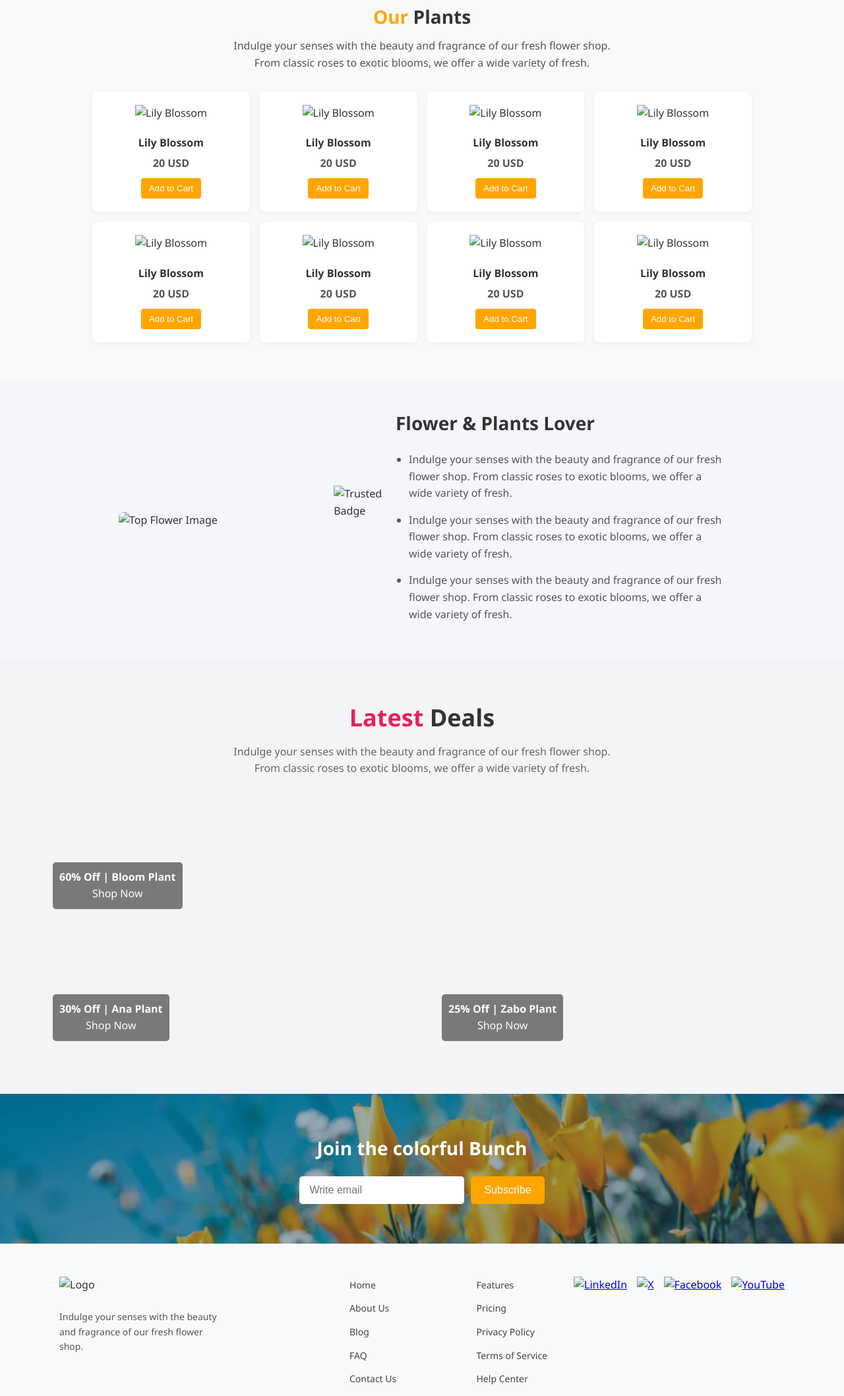
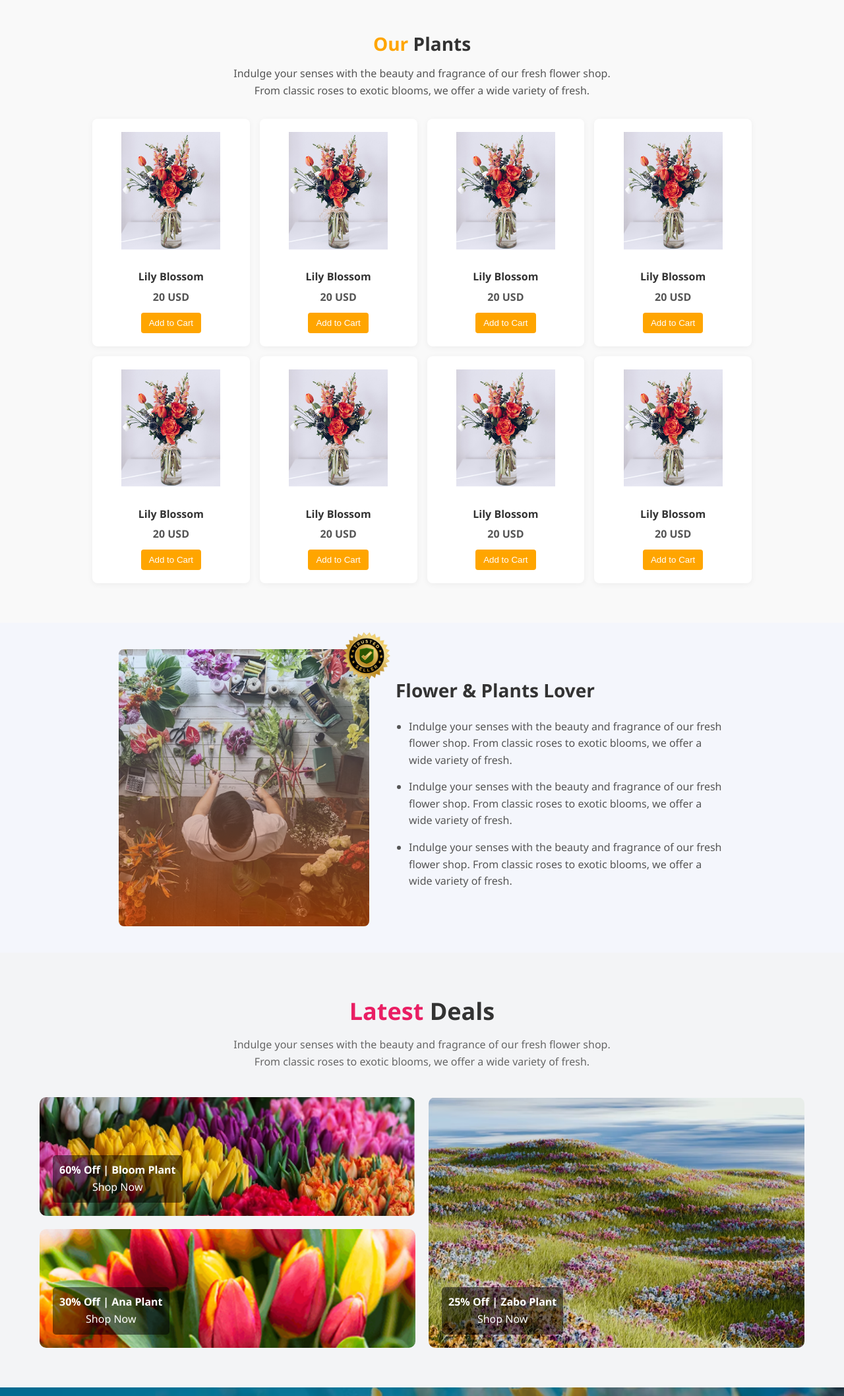
Before and after one commit to SaifProject/Flower-shop, a plain HTML site: page index.html in a window 1280 px wide. Shown: the part 407-2523 px from the top of the page at 66% size. Drawn offline with Linux system fonts and the light colour scheme.

Commit message:
img poblem solve

```diff
--- a/index.html
+++ b/index.html
@@ -19,7 +19,7 @@
       <a href="#">About Us</a>
     </nav>
     <div class="cart">
-      <img src="../sample-flower-image.png" alt="Cart" />
+      <img src="./assets/sample-flower-image.png" alt="Cart" />
       <span>Cart (59$)</span>
     </div>
   </header>
@@ -34,7 +34,7 @@
       </p>
     </div>
     <div class="hero-image">
-      <img src="../hero-flower.png" alt="Flower Image" />
+      <img src="../assets/hero-flower.png" alt="Flower Image" />
     </div>
   </section>
 
@@ -48,56 +48,56 @@
     <div class="product-grid">
       <!-- Repeat this card as needed -->
       <div class="product-card">
-        <img src="../sample-flower-image.png" alt="Lily Blossom">
+        <img src="./assets/sample-flower-image.png" alt="Lily Blossom">
         <h3>Lily Blossom</h3>
         <p>20 USD</p>
         <button>Add to Cart</button>
       </div>
       <!-- Repeat... -->
       <div class="product-card">
-        <img src="../sample-flower-image.png" alt="Lily Blossom">
+        <img src="./assets/sample-flower-image.png" alt="Lily Blossom">
         <h3>Lily Blossom</h3>
         <p>20 USD</p>
         <button>Add to Cart</button>
       </div>
       <!-- Add more cards -->
       <div class="product-card">
-        <img src="../sample-flower-image.png" alt="Lily Blossom">
+        <img src="./assets/sample-flower-image.png" alt="Lily Blossom">
         <h3>Lily Blossom</h3>
         <p>20 USD</p>
         <button>Add to Cart</button>
       </div>
       <!-- Repeat... -->
       <div class="product-card">
-        <img src="../sample-flower-image.png" alt="Lily Blossom">
+        <img src="./assets/sample-flower-image.png" alt="Lily Blossom">
         <h3>Lily Blossom</h3>
         <p>20 USD</p>
         <button>Add to Cart</button>
       </div>
       <!-- Add more cards -->
       <div class="product-card">
-        <img src="../sample-flower-image.png" alt="Lily Blossom">
+        <img src="./assets/sample-flower-image.png" alt="Lily Blossom">
         <h3>Lily Blossom</h3>
         <p>20 USD</p>
         <button>Add to Cart</button>
       </div>
       <!-- Repeat... -->
       <div class="product-card">
-        <img src="../sample-flower-image.png" alt="Lily Blossom">
+        <img src="./assets/sample-flower-image.png" alt="Lily Blossom">
         <h3>Lily Blossom</h3>
         <p>20 USD</p>
         <button>Add to Cart</button>
       </div>
       <!-- Add more cards -->
       <div class="product-card">
-        <img src="../sample-flower-image.png" alt="Lily Blossom">
+        <img src="./assets/sample-flower-image.png" alt="Lily Blossom">
         <h3>Lily Blossom</h3>
         <p>20 USD</p>
         <button>Add to Cart</button>
       </div>
       <!-- Repeat... -->
       <div class="product-card">
-        <img src="../sample-flower-image.png" alt="Lily Blossom">
+        <img src="./assets/sample-flower-image.png" alt="Lily Blossom">
         <h3>Lily Blossom</h3>
         <p>20 USD</p>
         <button>Add to Cart</button>
@@ -114,8 +114,8 @@
 
     <!-- ✅ Left: Image and Badge inside a wrapper -->
     <div class="top-image-wrapper">
-      <img src="../trusted-badge.png" alt="Trusted Badge" class="badge" />
-      <img src="../flower-store.png" alt="Top Flower Image" class="top-image" />
+      <img src="./assets/trusted-badge.png" alt="Trusted Badge" class="badge" />
+      <img src="./assets/flower-store.png" alt="Top Flower Image" class="top-image" />
     </div>
 
     <!-- ✅ Right: Text -->
@@ -149,14 +149,14 @@
   <div class="deals-grid">
     <!-- Left Column: Bloom & Ana -->
     <div class="left-column">
-      <div class="deal-card small" style="background-image: url('../deal-bloom.png');">
+      <div class="deal-card small" style="background-image: url('./assets/deal-bloom.png');">
         <div class="deal-text">
           <strong>60% Off | Bloom Plant</strong><br />
           <span>Shop Now</span>
         </div>
       </div>
 
-      <div class="deal-card small" style="background-image: url('../deal-ana.png');">
+      <div class="deal-card small" style="background-image: url('./assets/deal-ana.png');">
         <div class="deal-text">
           <strong>30% Off | Ana Plant</strong><br />
           <span>Shop Now</span>
@@ -165,7 +165,7 @@
     </div>
 
     <!-- Right Column: Zabo -->
-    <div class="deal-card large" style="background-image: url('../deal-zabo.png');">
+    <div class="deal-card large" style="background-image: url('./assets/deal-zabo.png');">
       <div class="deal-text">
         <strong>25% Off | Zabo Plant</strong><br />
         <span>Shop Now</span>
@@ -193,7 +193,7 @@
 
     <!-- Left: Logo + Description -->
     <div class="footer-left">
-      <img src="../logo.png" alt="Logo" class="footer-logo" />
+      <img src="./assets/logo.png" alt="Logo" class="footer-logo" />
       <p>Indulge your senses with the beauty and fragrance of our fresh flower shop.</p>
     </div>
 
@@ -217,10 +217,10 @@
 
     <!-- Right: Social Icons -->
     <div class="footer-social">
-      <a href="#"><img src="../icon-linkedin.png" alt="LinkedIn" /></a>
-      <a href="#"><img src="../icon-twitter.png" alt="X" /></a>
-      <a href="#"><img src="../icon-facebook.png" alt="Facebook" /></a>
-      <a href="#"><img src="../icon-youtube.png" alt="YouTube" /></a>
+      <a href="#"><img src="./assets/icon-linkedin.png" alt="LinkedIn" /></a>
+      <a href="#"><img src="./assets/icon-twitter.png" alt="X" /></a>
+      <a href="#"><img src="./assets/icon-facebook.png" alt="Facebook" /></a>
+      <a href="#"><img src="./assets/icon-youtube.png" alt="YouTube" /></a>
     </div>
 
   </div>
--- a/style.css
+++ b/style.css
@@ -292,7 +292,7 @@ border-radius: 5px;
 
 /* Subscribe Section */
 .subscribe {
-background: url('../assets/news-letter-bg.png') no-repeat center center/cover;
+background: url('./assets/news-letter-bg.png') no-repeat center center/cover;
 padding: 60px 20px;
 color: white;
 text-align: center;
```
